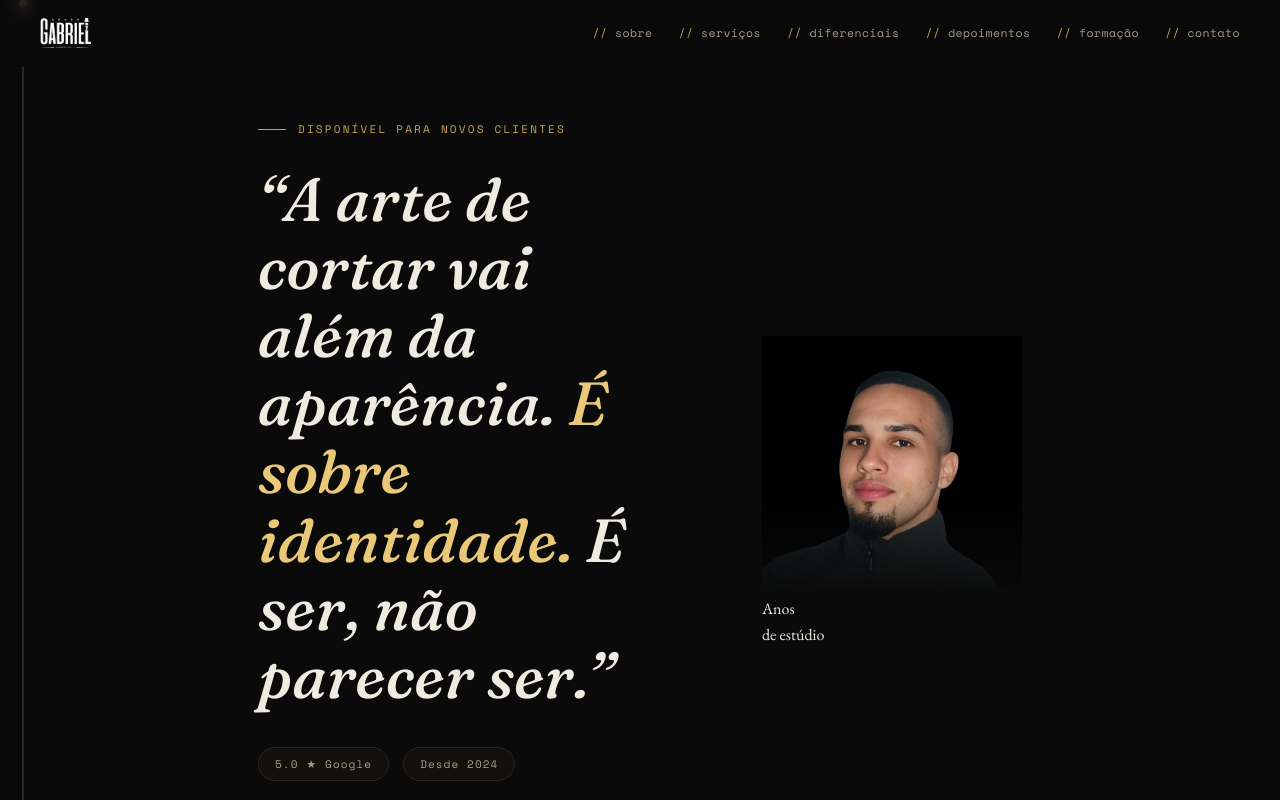
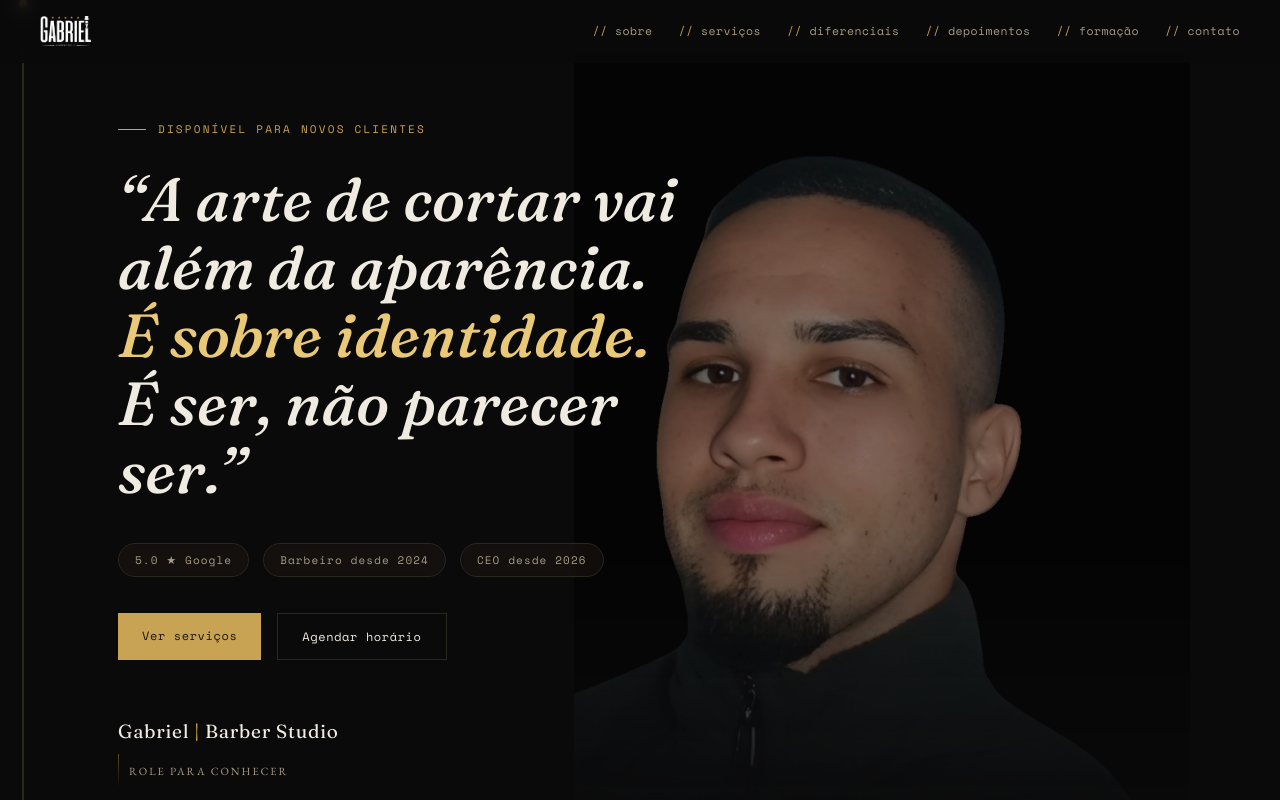
Before and after one commit to BieuCosta/gabriel-barber-portfolio, a plain HTML site: page index.html in a window 1280 px wide. Shown: the top 800 px of the page. Drawn offline with nearby package versions, Linux system fonts and the light colour scheme.

Commit message:
Add files via upload

```diff
--- a/index.html
+++ b/index.html
@@ -97,8 +97,9 @@
     align-items:flex-start;
     position:relative;
     padding:120px 28px 80px;
-    max-width:820px;
+    max-width:1100px;
     margin:0 auto;
+    overflow:hidden;
   }
   .eyebrow{
     font-family:'Space Mono', monospace;
@@ -110,6 +111,8 @@
     align-items:center;
     gap:12px;
     margin-bottom:28px;
+    position:relative;
+    z-index:2;
   }
   .eyebrow::before{
     content:'';
@@ -122,26 +125,43 @@
     font-style:italic;
     color:var(--text);
     max-width:14ch;
+    position:relative;
+    z-index:2;
   }
   #hero h1 em{
     font-style:italic;
     color:var(--gold-bright);
   }
   .hero-main{
-    display:grid;
-    grid-template-columns:1.3fr 1fr;
-    align-items:center;
-    gap:40px;
+    position:relative;
+    z-index:2;
+    max-width:600px;
   }
-  .hero-photo-wrap{
-    position:relative;
-    justify-self:end;
+  .hero-bg-portrait{
+    position:absolute;
+    top:0; right:0;
+    width:56%;
+    height:100%;
+    z-index:1;
+    overflow:hidden;
+    pointer-events:none;
   }
-  .hero-portrait{
-    width:260px;
-    max-width:100%;
-    height:auto;
-    display:block;
+  .hero-bg-portrait img{
+    position:absolute;
+    top:6%; right:-4%;
+    height:96%;
+    width:auto;
+    max-width:none;
+    opacity:0.55;
+  }
+  .hero-bg-portrait::before{
+    content:'';
+    position:absolute; inset:0;
+    background:linear-gradient(90deg, var(--bg) 0%, rgba(10,10,11,0.55) 30%, transparent 62%);
+  }
+  @media (max-width:820px){
+    .hero-bg-portrait{width:78%; opacity:0.8;}
+    .hero-bg-portrait img{opacity:0.35; right:-10%;}
   }
   .hero-cta{
     display:flex;
@@ -163,11 +183,6 @@
   .hero-cta .secondary{
     border:1px solid var(--line);
     color:var(--text);
-  }
-  @media (max-width:720px){
-    .hero-main{grid-template-columns:1fr; gap:44px;}
-    .hero-photo-wrap{justify-self:start; order:-1;}
-    .hero-portrait{width:180px;}
   }
   .hero-sub{
     margin-top:32px;
@@ -418,29 +433,46 @@
     display:flex;
     align-items:center;
     justify-content:space-between;
-    padding:18px 40px;
-    background:rgba(10,10,11,0.75);
+    padding:16px 40px;
+    background:rgba(10,10,11,0.85);
     backdrop-filter:blur(8px);
     border-bottom:1px solid transparent;
+  }
+  #navbar-top{
+    display:flex;
+    align-items:center;
   }
   #navbar img{height:30px;}
   #navbar nav{
     display:flex;
     gap:26px;
+    overflow-x:auto;
+    -ms-overflow-style:none;
+    scrollbar-width:none;
   }
+  #navbar nav::-webkit-scrollbar{display:none;}
   #navbar nav a{
     font-family:'Space Mono', monospace;
     font-size:11.5px;
     letter-spacing:0.04em;
     color:var(--text-muted);
     text-decoration:none;
+    white-space:nowrap;
   }
   #navbar nav a:hover{color:var(--gold-bright);}
   #navbar nav a::before{content:'// '; color:var(--gold);}
   @media (max-width:800px){
-    #navbar nav{display:none;}
-    #navbar{padding:14px 20px;}
+    #navbar{
+      flex-direction:column;
+      align-items:stretch;
+      padding:14px 20px;
+    }
     #navbar img{height:24px;}
+    #navbar nav{
+      gap:20px;
+      margin-top:14px;
+      padding-bottom:2px;
+    }
   }
   footer{
     padding:40px 28px 60px;
@@ -485,8 +517,8 @@
   /* ---- Stats grid ---- */
   .stats-grid{
     display:grid;
-    grid-template-columns:repeat(4, 1fr);
-    gap:28px;
+    grid-template-columns:repeat(5, 1fr);
+    gap:24px;
     margin-top:56px;
   }
   .stat .n{
@@ -529,7 +561,9 @@
 <div id="thread"><div id="thread-fill"></div><div id="thread-tip"></div></div>
 
 <div id="navbar">
-  <img src="assets/logo.png" alt="Gabriel | Barber Studio">
+  <div id="navbar-top">
+    <img src="assets/logo.png" alt="Gabriel | Barber Studio">
+  </div>
   <nav>
     <a href="#apresentacao">sobre</a>
     <a href="#servicos">serviços</a>
@@ -542,22 +576,21 @@
 
 <!-- HERO -->
 <section id="hero" style="border-top:none;">
+  <div class="hero-bg-portrait">
+    <img src="assets/portrait.png" alt="Gabriel, barbeiro">
+  </div>
   <div class="hero-main">
     <div>
       <div class="eyebrow">disponível para novos clientes</div>
       <h1>“A arte de cortar vai além da aparência. <em>É sobre identidade.</em> É ser, não parecer ser.”</h1>
       <div class="hero-badges">
         <span>5.0 ★ Google</span>
-        <span>Desde 2024</span>
+        <span>Barbeiro desde 2024</span>
+        <span>CEO desde 2026</span>
       </div>
       <div class="hero-cta">
         <a class="primary" href="#servicos">Ver serviços</a>
         <a class="secondary" href="https://gabriel-barber-studio.vercel.app" target="_blank" rel="noopener">Agendar horário</a>
-      </div>
-    </div>
-    <div class="hero-photo-wrap">
-      <img class="hero-portrait" src="assets/portrait.png" alt="Gabriel, barbeiro">
-        <div class="l">Anos<br>de estúdio</div>
       </div>
     </div>
   </div>
@@ -578,7 +611,8 @@
     <p class="lede">Aqui, cada atendimento carrega uma mensagem: <strong style="color:var(--gold-bright); font-weight:600;">renovação.</strong></p>
   </div>
   <div class="stats-grid reveal">
-    <div class="stat"><div class="n">2024</div><div class="l">Desde</div></div>
+    <div class="stat"><div class="n">2024</div><div class="l">Barbeiro desde</div></div>
+    <div class="stat"><div class="n">2026</div><div class="l">CEO desde</div></div>
     <div class="stat"><div class="n">5.0</div><div class="l">★ Google</div></div>
     <div class="stat"><div class="n">7</div><div class="l">Serviços</div></div>
     <div class="stat"><div class="n">3</div><div class="l">Certificações</div></div>
```
